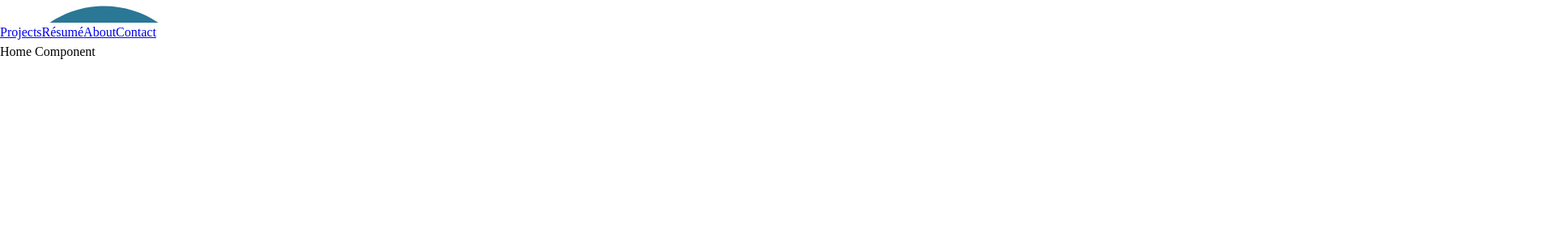
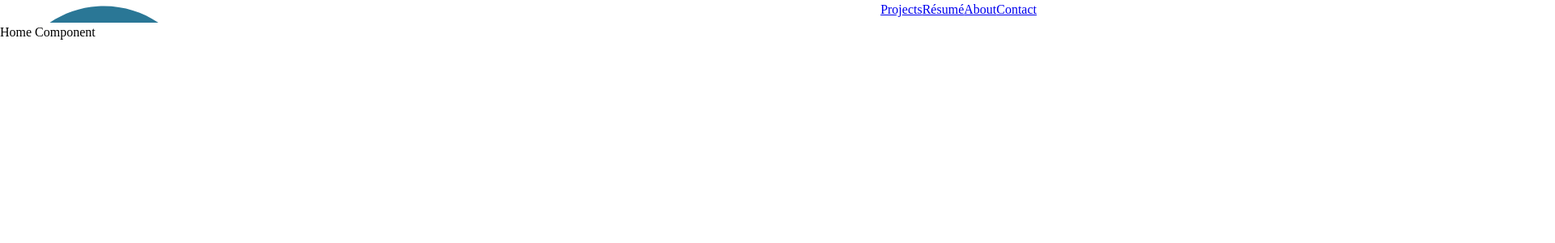
Before and after one commit to trevclev0/clevertrevor, a React (Create React App) app: page / in a window 1280 px wide. Shown: the top 300 px of the page at 81% size, 1920 px wide, since content can reach past the window. Built offline with nearby package versions, Linux system fonts and the light colour scheme.

Commit message:
feat: spacing for header

```diff
--- a/src/components/App/App.css
+++ b/src/components/App/App.css
@@ -1,3 +1,14 @@
 .App {
-  width: 180rem;
+  width: 80rem;
+  display: flex;
+  flex-direction: column;
 }
+
+body {
+  display: flex;
+  justify-content: center;
+}
+
+header {
+  display: flex;
+}
--- a/src/components/App/App.tsx
+++ b/src/components/App/App.tsx
@@ -11,7 +11,9 @@ function App() {
   return (
     <div className="App">
       <Router>
-        <Navbar />
+        <header>
+          <Navbar />
+        </header>
         <Routes>
           <Route path='/' element={<Home />} />
           <Route path='/projects' element={<Projects />} />
--- a/src/components/Navbar/Navbar.css
+++ b/src/components/Navbar/Navbar.css
@@ -2,4 +2,11 @@ ul {
   display: flex;
   list-style-type: none;
   padding-left: 0;
+  justify-content: space-around;
 }
+
+nav {
+  display: flex;
+  justify-content: space-between;
+  width: 100%;
+}
--- a/src/components/Navbar/Navbar.tsx
+++ b/src/components/Navbar/Navbar.tsx
@@ -4,7 +4,6 @@ import { ReactComponent as Logo } from '../../assets/logo.svg'
 
 function Navbar() {
   return <>
-    <header></header>
     <nav>
       <Link to="/"><Logo height={28} /></Link>
       <ul>
```
